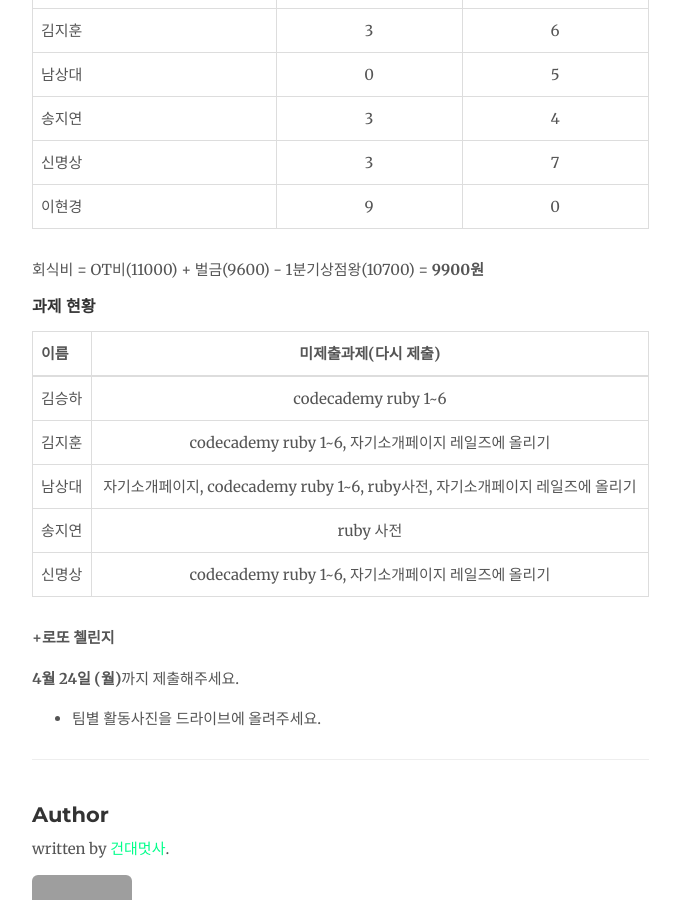
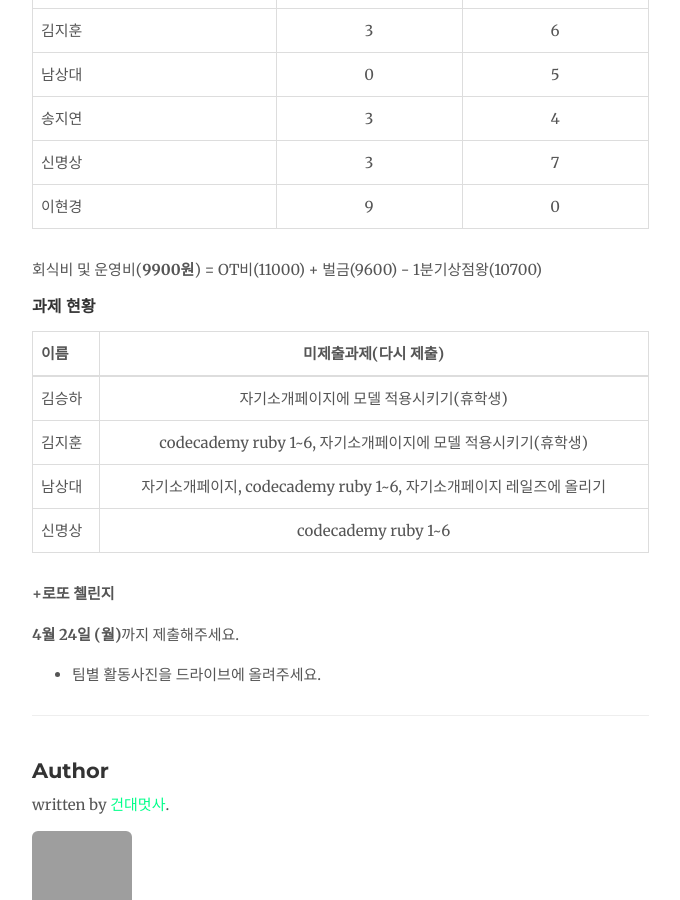
Before and after one commit to likelionkonkuk/likelionkonkuk_before_github, a Jekyll site: the page built from _posts/2017-04-05-notice-5th_first_quater.md, in a window 1280 px wide and 900 px high, scrolled down 467 px, cut to the strip 0-900 px from the top of the window. Shown: the whole strip, without its empty margins (138-818 px from the left). Built offline with Jekyll 4.4.1, drawn with Linux system fonts in a browser that asks for light colours; nearby versions of some CDN libraries; comment, search, counter and statistics services are not loaded; grey boxes are pictures that could not be loaded.

Commit message:
first quater edit

```diff
--- a/_posts/2017-04-05-notice-5th_first_quater.md
+++ b/_posts/2017-04-05-notice-5th_first_quater.md
@@ -17,18 +17,17 @@ author: "건대멋사"
 |신명상|3|7|
 |이현경|9|0|
 
-회식비 = OT비(11000) + 벌금(9600) - 1분기상점왕(10700) = **9900원**
+회식비 및 운영비(**9900원**) = OT비(11000) + 벌금(9600) - 1분기상점왕(10700)
 
 
 #### 과제 현황
 
 | 	이름	| 미제출과제(다시 제출)  |
 | :----- | :-----------: |
-|김승하|codecademy ruby 1~6|
-|김지훈|codecademy ruby 1~6, 자기소개페이지 레일즈에 올리기|
-|남상대|자기소개페이지, codecademy ruby 1~6, ruby사전, 자기소개페이지 레일즈에 올리기|
-|송지연|ruby 사전|
-|신명상|codecademy ruby 1~6, 자기소개페이지 레일즈에 올리기|
+|김승하| 자기소개페이지에 모델 적용시키기(휴학생) |
+|김지훈|codecademy ruby 1~6, 자기소개페이지에 모델 적용시키기(휴학생) |
+|남상대|자기소개페이지, codecademy ruby 1~6, 자기소개페이지 레일즈에 올리기|
+|신명상|codecademy ruby 1~6|
 
 **+로또 첼린지**
 
```
